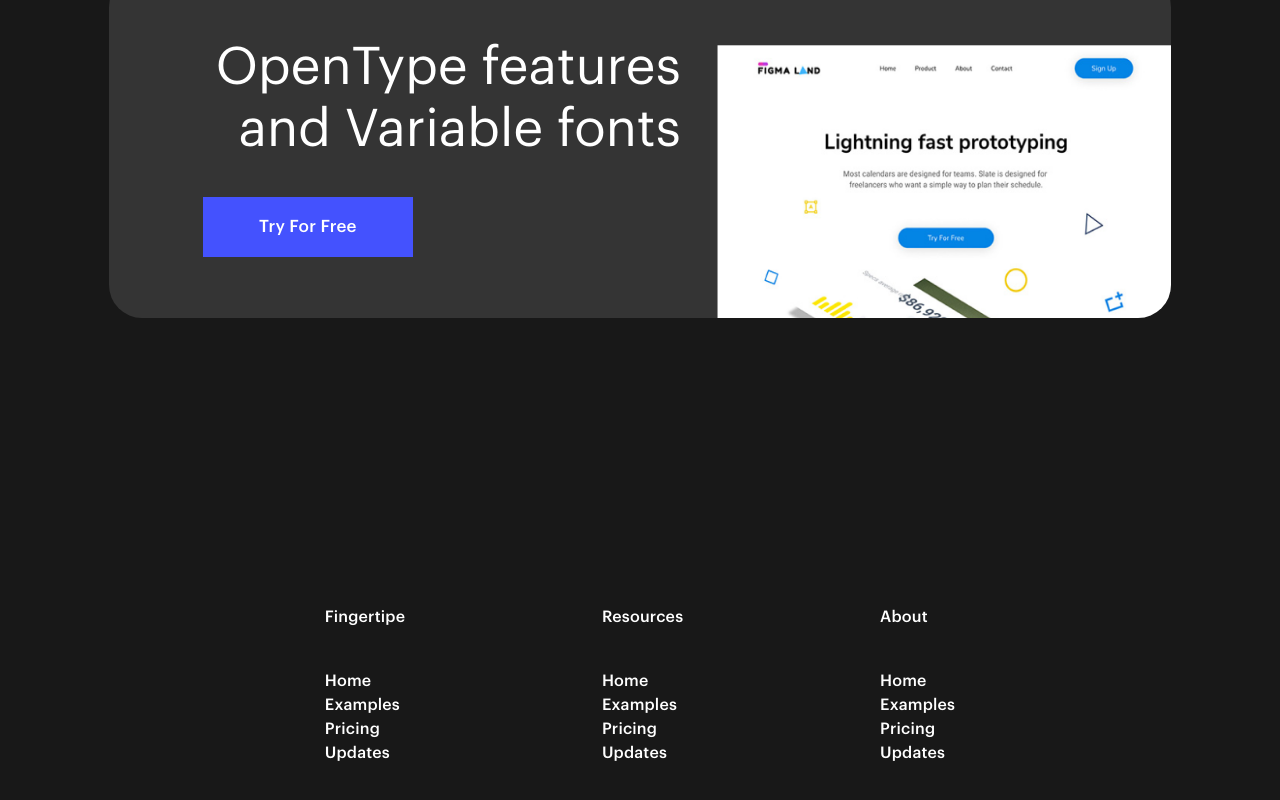
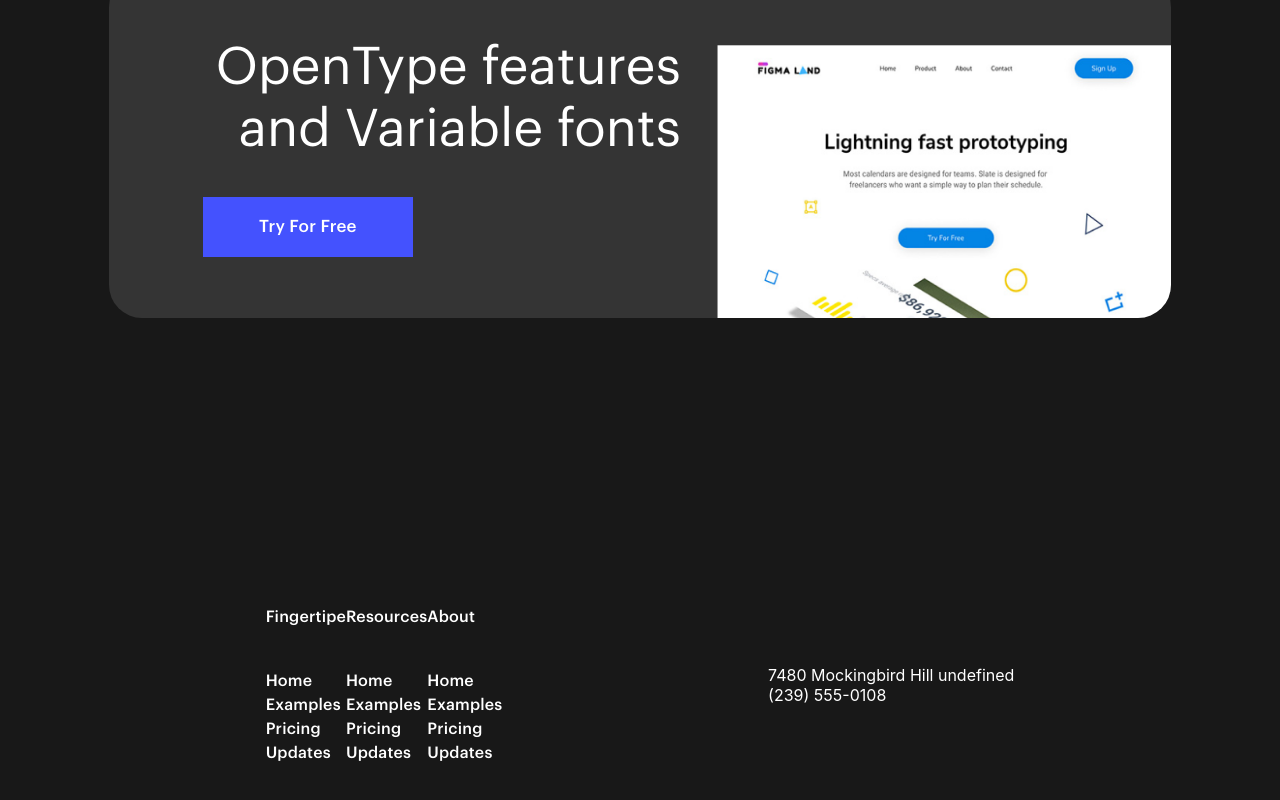
Before and after one commit to TheDa21crj/Landing-Page, a React (Create React App) app: page / in a window 1280 px wide. Shown: the part 6181-6981 px from the top of the page. Built offline with nearby package versions, Linux system fonts and the light colour scheme.

Commit message:
styling rows

```diff
--- a/src/Components/Css/Footer.css
+++ b/src/Components/Css/Footer.css
@@ -12,7 +12,11 @@
 }
 
 .FooterDiv {
-    width: 80%;
+    width: 100%;
+    display: flex;
+    flex-direction: row;
+    justify-content: space-evenly;
+    align-items: center;
 }
 
 .UlDiv {
--- a/src/Components/Footer.js
+++ b/src/Components/Footer.js
@@ -34,7 +34,10 @@ export default function Footer() {
             </ul>
           </div>
         </div>
-        <div></div>
+        <div>
+          <p>7480 Mockingbird Hill undefined</p>
+          <p>(239) 555-0108</p>
+        </div>
       </div>
     </div>
   );
```
